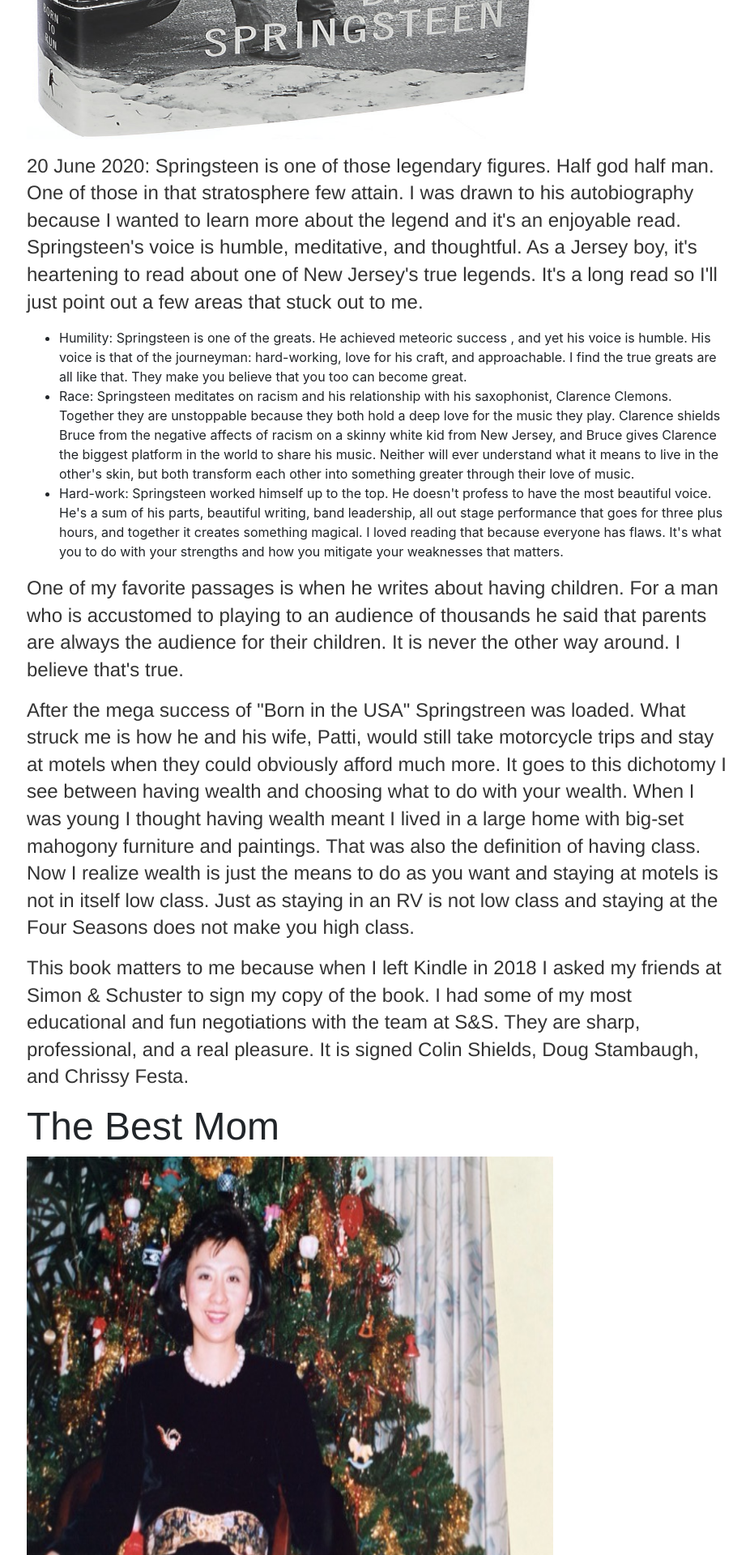
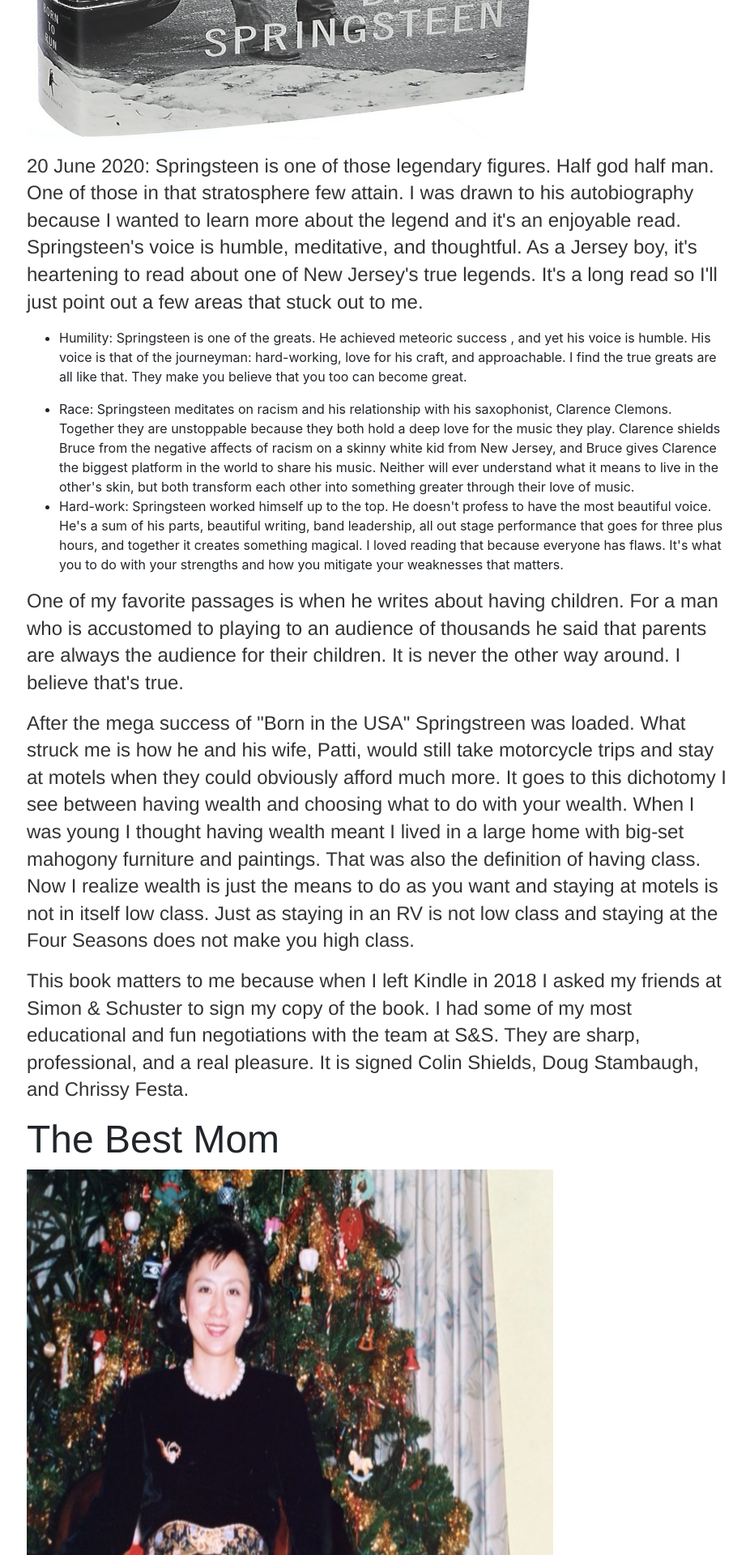
Before and after one commit to hikesandbikes/hikesandbikes.github.io, a Jekyll site: the page built from index.html, in a window 1280 px wide. Shown: the part 4480-6400 px from the top of the page at 81% size, without its empty margins (174-1100 px from the left). Built offline with Jekyll 4.4.1, drawn with Linux system fonts in a browser that asks for light colours.

Commit message:
list formatting

```diff
--- a/index.html
+++ b/index.html
@@ -140,11 +140,12 @@
 		a few areas that stuck out to me.
 		</p>
 		<ul>
-			<li>
+			<p><li>
 				Humility:  Springsteen is one of the greats.  He achieved meteoric success , and yet his voice is humble.
 				His voice is that of the journeyman: hard-working, love for his craft, and approachable.  I find the true greats are all like that.
 				They make you believe that you too can become great.
 			</li>
+			</p>
 			<li>
 				Race:  Springsteen meditates on racism and his relationship with his saxophonist, Clarence Clemons.
 				Together they are unstoppable because they both hold a deep love for the music they play.  Clarence shields
```
